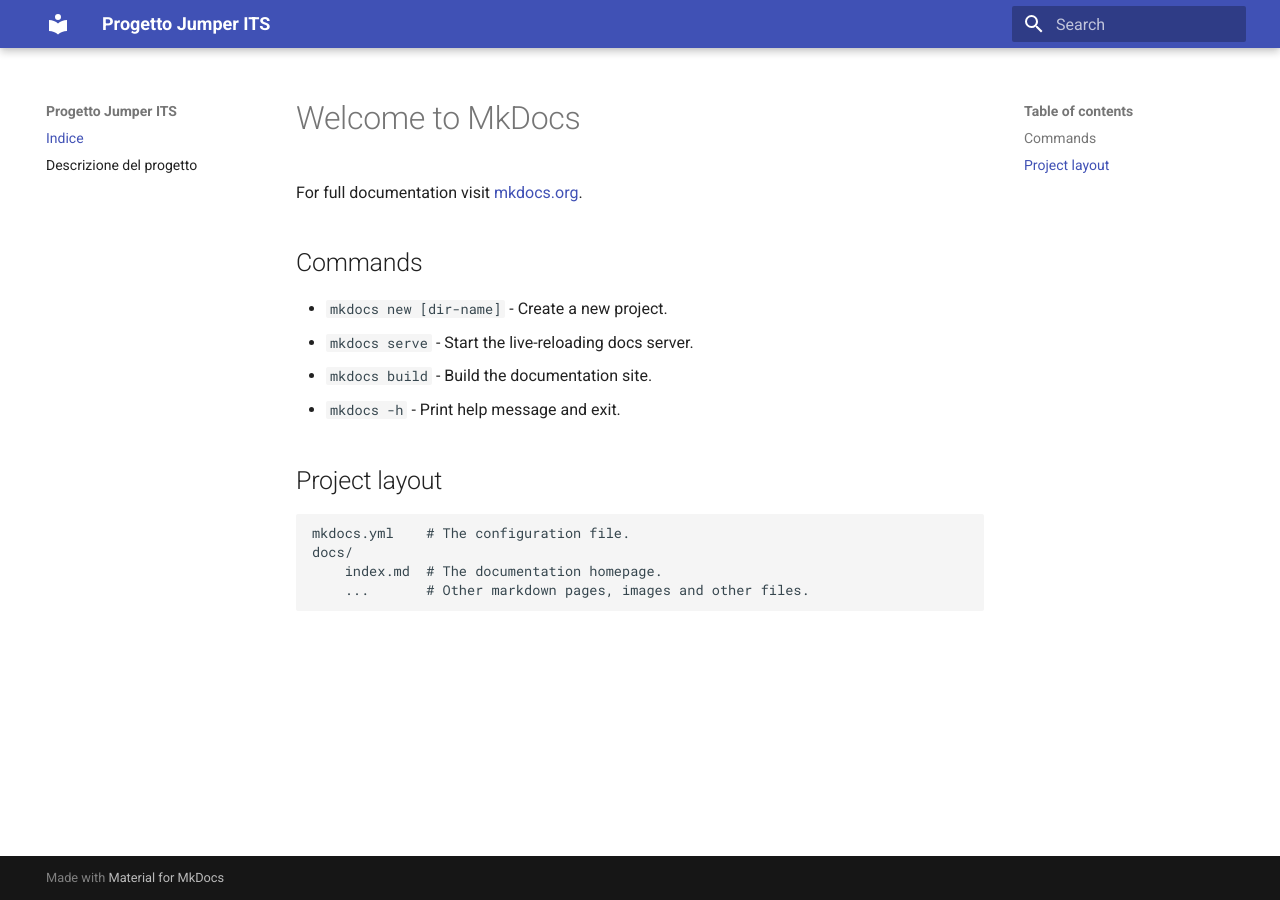
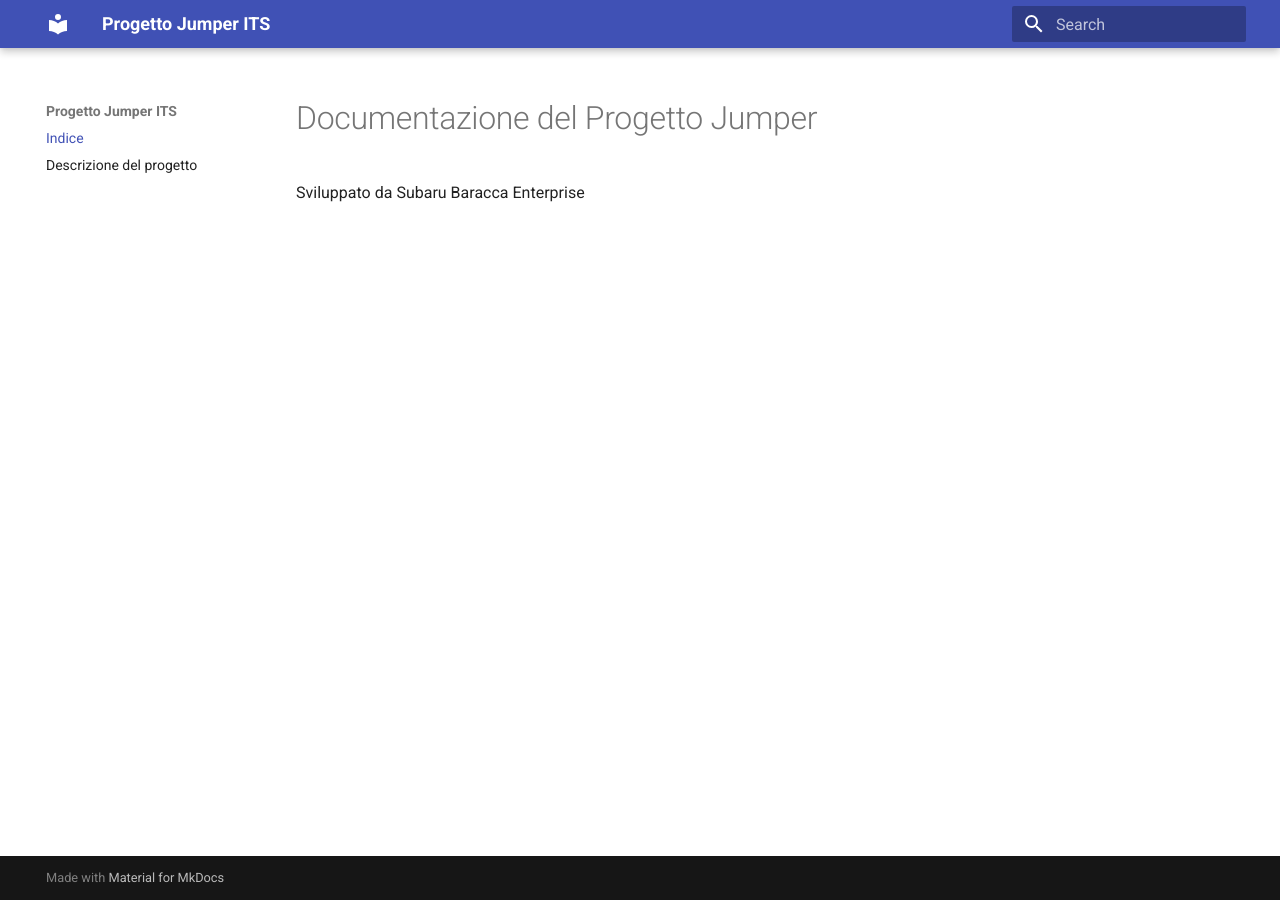
Before and after one commit to LucaParchitelliITS/JumperProjectITS, an MkDocs documentation site: the page built from docs/index.md, in a window 1280 px wide. Built offline with MkDocs 1.6.1 and Material for MkDocs 9.7.7, drawn with Linux system fonts in a browser that asks for light colours.

Commit message:
Third Commit
Personalizzazione informazioni con descrizione del progetto

```diff
--- a/docs/index.md
+++ b/docs/index.md
@@ -1,17 +1,3 @@
-# Welcome to MkDocs
+# Documentazione del Progetto Jumper
 
-For full documentation visit [mkdocs.org](https://www.mkdocs.org).
-
-## Commands
-
-* `mkdocs new [dir-name]` - Create a new project.
-* `mkdocs serve` - Start the live-reloading docs server.
-* `mkdocs build` - Build the documentation site.
-* `mkdocs -h` - Print help message and exit.
-
-## Project layout
-
-    mkdocs.yml    # The configuration file.
-    docs/
-        index.md  # The documentation homepage.
-        ...       # Other markdown pages, images and other files.
+Sviluppato da Subaru Baracca Enterprise
--- a/mkdocs.yml
+++ b/mkdocs.yml
@@ -2,7 +2,7 @@
 
 nav:
   - Indice: index.md
-  - Descrizione del progetto: prova.md
+  - Descrizione del progetto: descrizione.md
 
 theme:
   name: material
```
Also changed, not shown: docs/descrizione.md (added, +17 -0 lines), docs/prova.md (deleted, +0 -3 lines).
